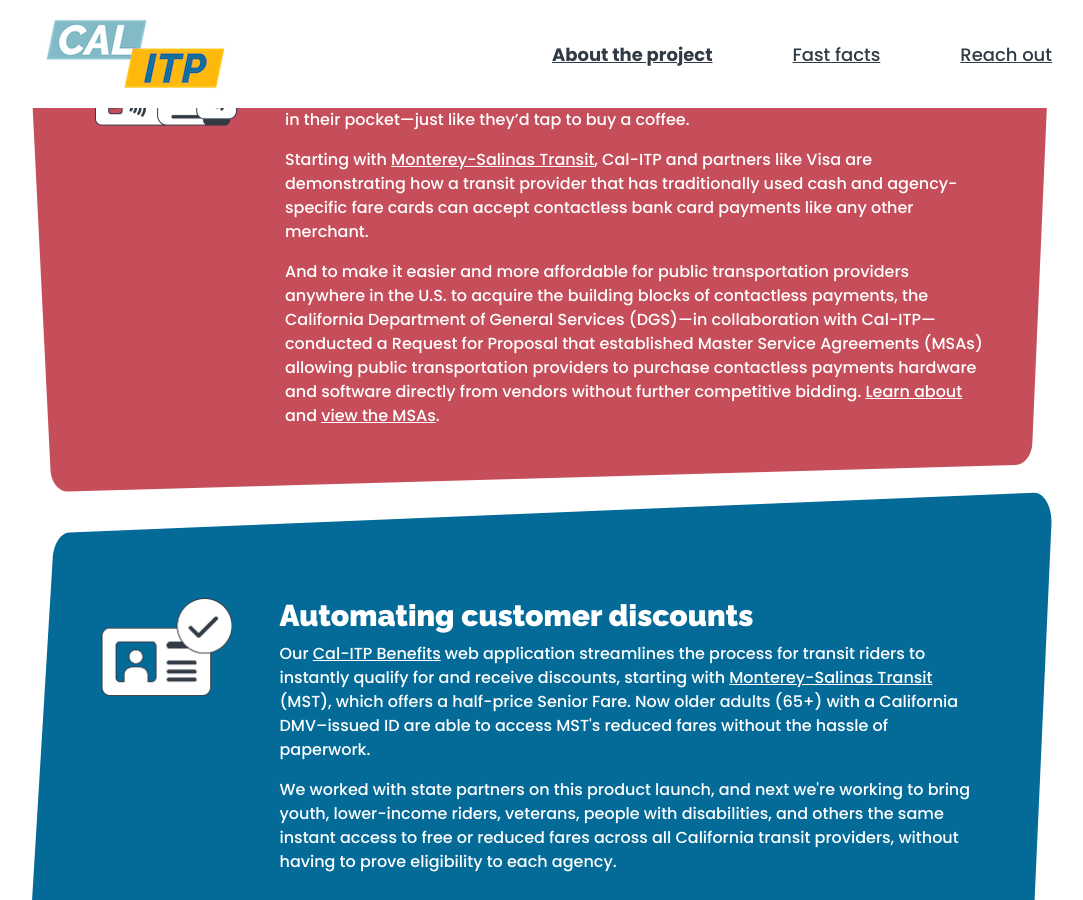
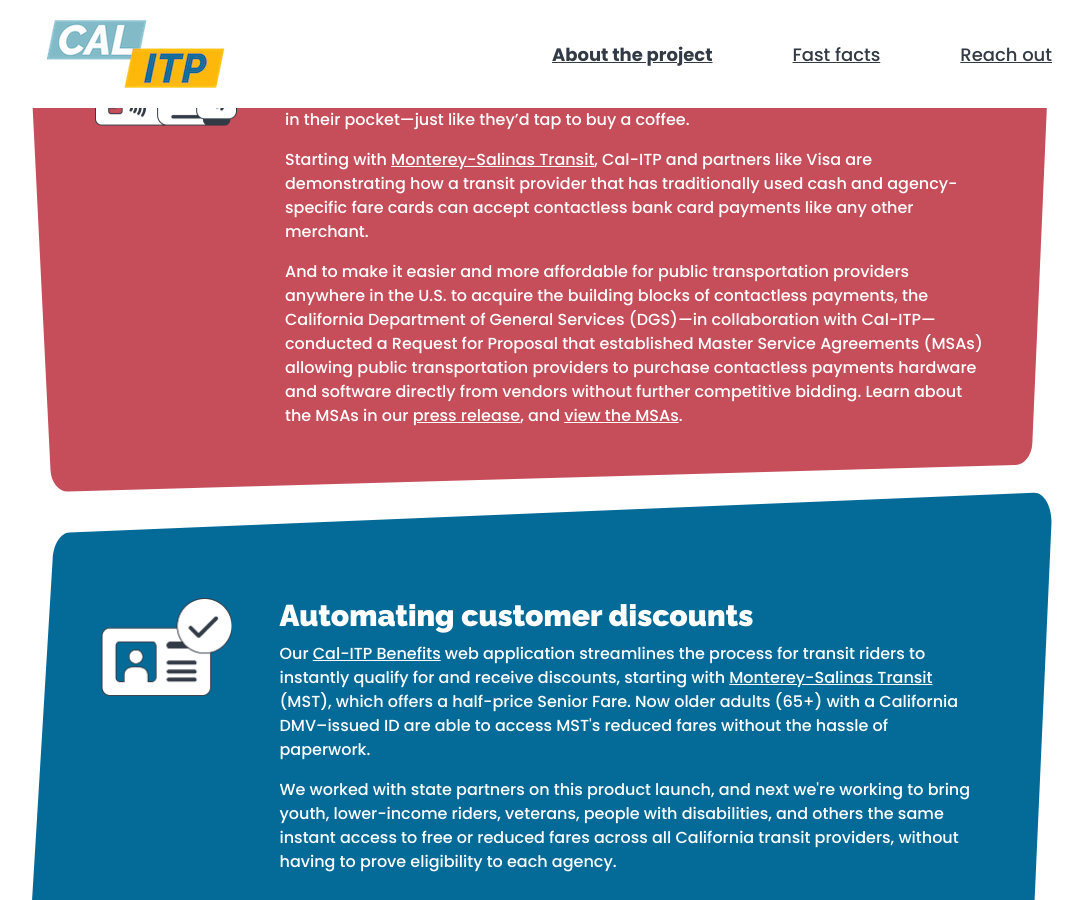
Before and after one commit to cal-itp/calitp.org, a Jekyll site: the page built from index.html, in a window 1280 px wide and 900 px high, scrolled down 627 px. Shown: the whole window, without its empty margins (100-1183 px from the left). Built offline with Jekyll 4.4.1, drawn with Linux system fonts in a browser that asks for light colours.

Commit message:
chore: update link text

```diff
--- a/index.html
+++ b/index.html
@@ -48,7 +48,7 @@
           <h3>Enabling contactless payments</h3>
           <p>Adding a contactless payment reader to a bus or train means customers can quickly and easily tap to pay as they board with the bank card or smartphone that’s already in their pocket—just like they’d tap to buy a coffee.</p>
           <p>Starting with <a href="https://mst.org/news_items/monterey-salinas-transit-announces-launch-of-contactless-fare-payment-demonstration/" rel="noreferrer" target="_blank">Monterey-Salinas Transit</a>, Cal-ITP and partners like Visa are demonstrating how a transit provider that has traditionally used cash and agency-specific fare cards can accept contactless bank card payments like any other merchant.</p>
-          <p>And to make it easier and more affordable for public transportation providers anywhere in the U.S. to acquire the building blocks of contactless payments, the California Department of General Services (DGS)—in collaboration with Cal-ITP—conducted a Request for Proposal that established Master Service Agreements (MSAs) allowing public transportation providers to purchase contactless payments hardware and software directly from vendors without further competitive bidding. <a class="" href="{{ site.baseurl }}/assets/Contactless.Payments.MSA.pdf" target="_blank">Learn about</a> and <a class="" href="https://www.camobilitymarketplace.org/contracts" target="_blank">view the MSAs</a>.</p>
+          <p>And to make it easier and more affordable for public transportation providers anywhere in the U.S. to acquire the building blocks of contactless payments, the California Department of General Services (DGS)—in collaboration with Cal-ITP—conducted a Request for Proposal that established Master Service Agreements (MSAs) allowing public transportation providers to purchase contactless payments hardware and software directly from vendors without further competitive bidding. Learn about the MSAs in our <a href="{{ site.baseurl }}/assets/Contactless.Payments.MSA.pdf" target="_blank">press release</a>, and <a href="https://www.camobilitymarketplace.org/contracts" target="_blank">view the MSAs</a>.</p>
         </section>
       </section>
     </section>
```
